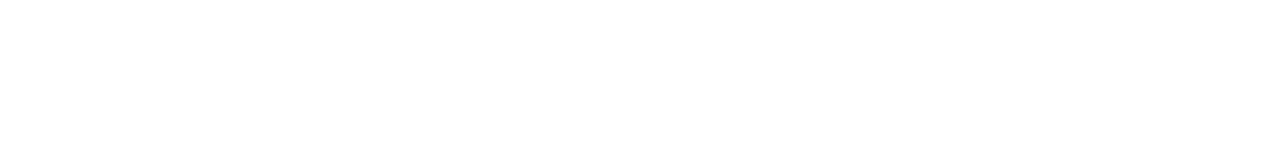
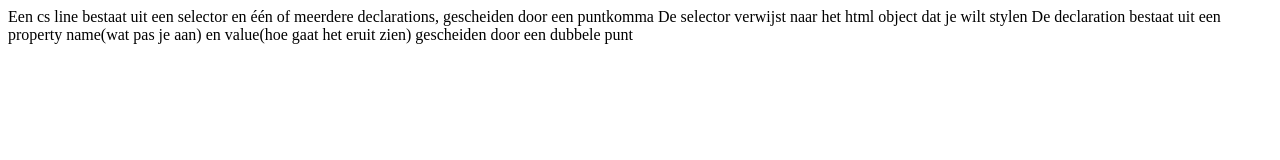
Before and after one commit to Mikevanschaik/TG-Web_Development, a plain HTML site: page Selectors & Visual rules/Opdracht2.html in a window 1280 px wide. Drawn offline with Linux system fonts and the light colour scheme.

Commit message:
Update Opdracht2.html

```diff
--- a/Selectors & Visual rules/Opdracht2.html
+++ b/Selectors & Visual rules/Opdracht2.html
@@ -1,5 +1,9 @@
 <!DOCTYPE html>
 <html>
 <head></head>
-<body></body>
+<body>
+    Een cs line bestaat uit een selector en één of meerdere declarations, gescheiden door een puntkomma
+    De selector verwijst naar het html object dat je wilt stylen
+    De declaration bestaat uit een property name(wat pas je aan) en value(hoe gaat het eruit zien) gescheiden door een dubbele punt
+</body>
 </html>
```
